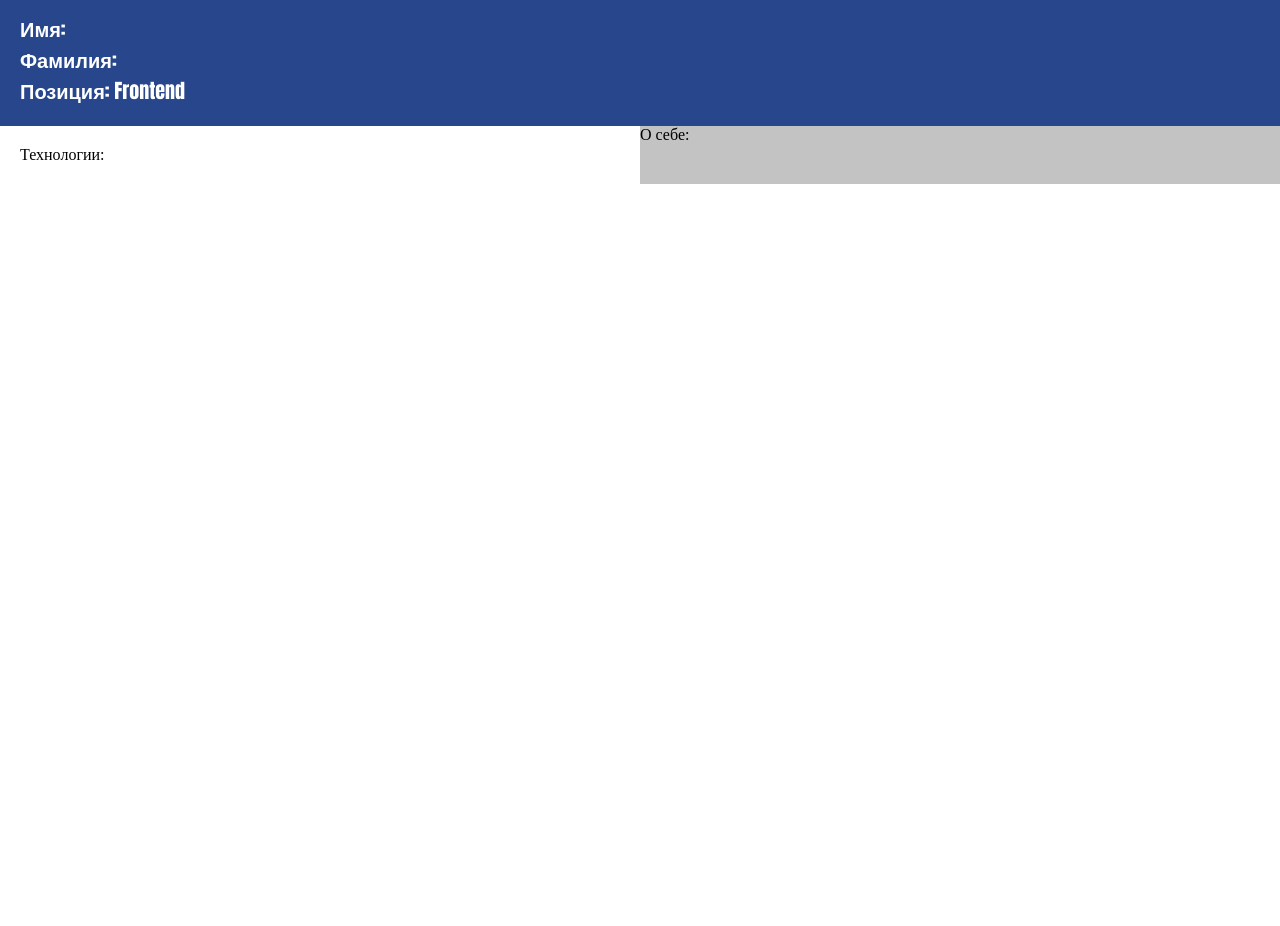
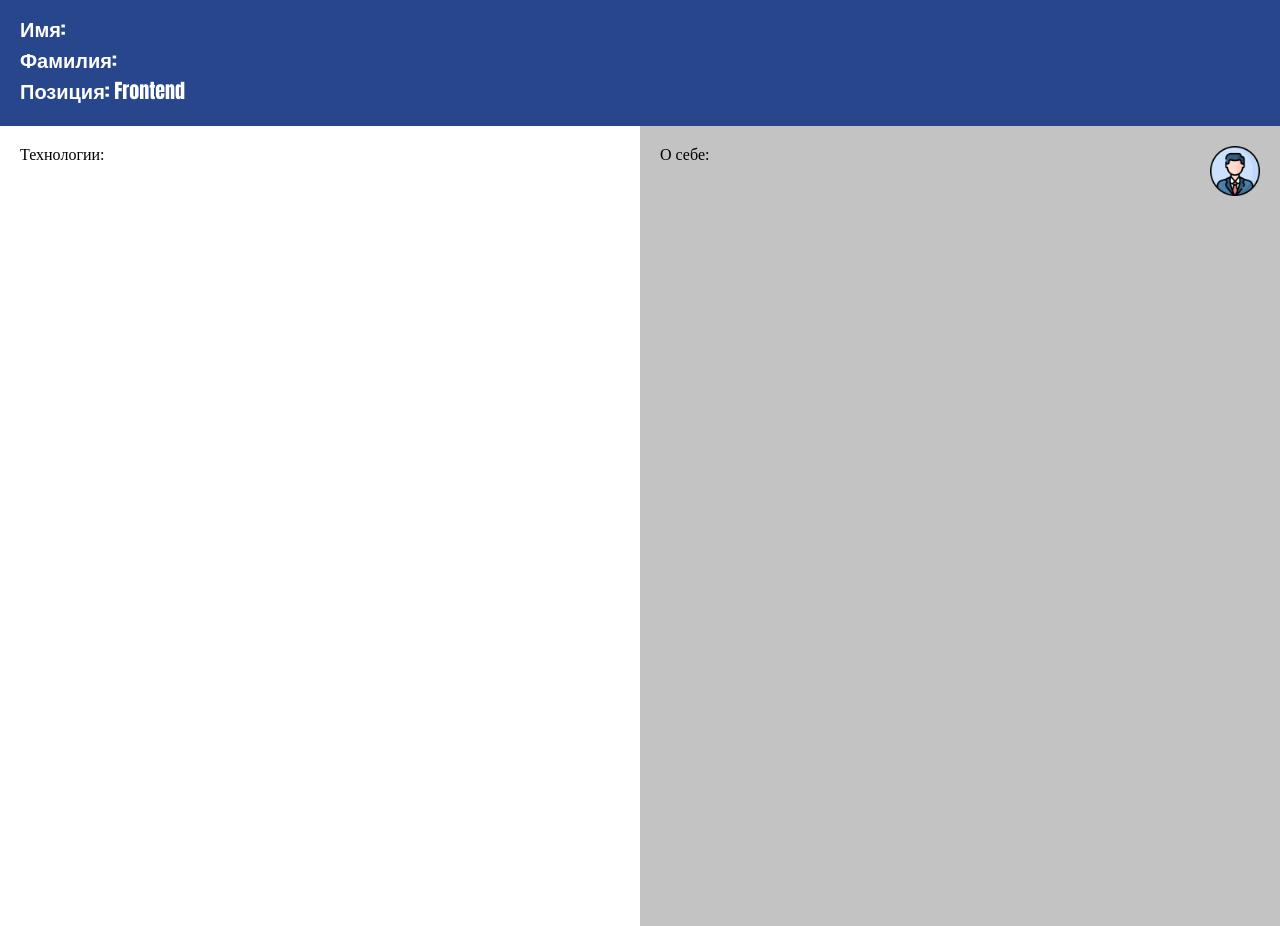
Before and after one commit to Protonm0KEN/CV-APP, a React (Vite) app: page / in a window 1280 px wide. Shown: the part 1780-2706 px from the top of the page. Before the commit the page ends 1964 px from the top, so only its background shows below. Built offline with nearby package versions, Linux system fonts and the light colour scheme.

Commit message:
fixed types

```diff
--- a/src/App.tsx
+++ b/src/App.tsx
@@ -6,8 +6,10 @@ import { StackChoiceType } from "./types/StackStype";
 import { UserData } from "./types/userDataType";
 import GeneratePDF from "./components/GeneratePDF";
 import PDFForm from "./components/PDFForm";
+import { languageStateType } from "./types/LanguageType";
 const App = () => {
-    const [selectedLanguagesFromList, setSelectedLanguagesFromList] = useState({
+    const [selectedLanguagesFromList, setSelectedLanguagesFromList] =
+        useState<languageStateType>({
             javaScript: false,
             typeScript: false,
             react: false,
@@ -34,7 +36,7 @@ const App = () => {
     const [userData, setUserData] = useState<UserData>({
         firstName: "",
         lastName: "",
-        autoBiography: "",
+        description: "",
         date: "",
         discordLink: "",
         email: "",
@@ -45,9 +47,8 @@ const App = () => {
         image: "",
         dateOfBirth: "",
     });
-    const [technologies, setTechnologies] = useState([]);
+    const [technologies, setTechnologies] = useState<string[]>([]);
     const [isPdf, setIsPdf] = useState(false);
-    console.log(`Ap ${technologies}`);
     return (
         <div className="layout">
             <FieldsFrame
@@ -70,7 +71,7 @@ const App = () => {
                 userFirstName={userData.firstName}
                 userLastName={userData.lastName}
                 position={selectStack}
-                autoBiography={userData.autoBiography}
+                autoBiography={userData.description}
                 image={userData.image}
             />
         </div>
--- a/src/components/FieldsFrame/index.tsx
+++ b/src/components/FieldsFrame/index.tsx
@@ -8,23 +8,23 @@ import { useEffect, useState } from "react";
 const FieldsFrame = ({
     state,
     func,
-    isPdfState
+    isPdfState,
 }: {
-    state: any,
-    func : any,
-    isPdfState: any
+    state: any;
+    func: any;
+    isPdfState: any;
 }) => {
-    const [firstName, setFirstName] = useState("");
-    const [lastName, setLastName] = useState("");
-    const [image, setImage] = useState("");
-    const [dateOfBirth, setDateOfBirth] = useState("");
-    const [phoneNumber, setPhoneNumber] = useState(0);
-    const [email, setEmail] = useState("");
-    const [githubLink, setGithubLink] = useState("");
-    const [youtubeLink, setYoutubeLink] = useState("");
-    const [telegramLink, setTelegramLink] = useState("");
-    const [discordLink, setDiscordLink] = useState("");
-    const [description, setDescription] = useState("");
+    const [firstName, setFirstName] = useState<string>("");
+    const [lastName, setLastName] = useState<string>("");
+    const [image, setImage] = useState<string>("");
+    const [dateOfBirth, setDateOfBirth] = useState<string>("");
+    const [phoneNumber, setPhoneNumber] = useState<number>(0);
+    const [email, setEmail] = useState<string>("");
+    const [githubLink, setGithubLink] = useState<string>("");
+    const [youtubeLink, setYoutubeLink] = useState<string>("");
+    const [telegramLink, setTelegramLink] = useState<string>("");
+    const [discordLink, setDiscordLink] = useState<string>("");
+    const [description, setDescription] = useState<string>("");
     useEffect(() => {
         func({
             ...state,
@@ -38,7 +38,7 @@ const FieldsFrame = ({
             youtubeLink,
             telegramLink,
             discordLink,
-            autoBiography: description,
+            description,
         });
     }, [
         firstName,
@@ -87,10 +87,11 @@ const FieldsFrame = ({
                     />
                 </div>
                 <input
-                    onChange={(e) => {
-                        const value: number = Number(e.target.value)
-                        setPhoneNumber(value)}}
-                    value = {phoneNumber}
+                    onChange={e => {
+                        const value: number = Number(e.target.value);
+                        setPhoneNumber(value);
+                    }}
+                    value={phoneNumber}
                     required
                     type="tel"
                     name=""
@@ -98,7 +99,7 @@ const FieldsFrame = ({
                     placeholder="Номер для связи"
                 />
                 <input
-                    onChange={(e) => setEmail(e.target.value)}
+                    onChange={e => setEmail(e.target.value)}
                     required
                     type="email"
                     name="userEmail"
--- a/src/components/PDFForm/PDFForm.scss
+++ b/src/components/PDFForm/PDFForm.scss
@@ -28,11 +28,19 @@
             background: white;
             padding: 20px;
             width: 50%;
+            height: 100vh;
         }
         & .bottom__right {
             display: flex;
+            justify-content: space-between;
+            align-items: start;
+            padding: 20px;
             width: 50%;
-            height: 100%;
+            height: 100vh;
+            & img{
+                max-width: 50px;
+                height: 50px;
+            }
         }
     }
 }
--- a/src/components/PDFForm/index.tsx
+++ b/src/components/PDFForm/index.tsx
@@ -1,16 +1,21 @@
 import { StackChoiceType } from "../../types/StackStype";
 import "./PDFForm.scss";
+import profileIcon from "../../assets/icons/profile.png"
 const PDFForm = ({
     userFirstName,
     userLastName,
     position,
     technologies,
-    autoBiography,
+    description,
     image,
-} : {userFirstName: string, userLastName: string, position: StackChoiceType, technologies: any, autoBiography: string, image: string,}) => {
-    console.log(`PDFForm ${technologies}`);
-    console.log(image);
-    console.log(typeof image);
+}: {
+    userFirstName: string;
+    userLastName: string;
+    position: StackChoiceType;
+    technologies: string[];
+    description: string;
+    image: string;
+}) => {
     return (
         <div className="PDFForm">
             <div className="PDFForm__top">
@@ -32,8 +37,8 @@ const PDFForm = ({
                     })}
                 </div>
                 <div className="bottom__right">
-                    <img src={image} alt="" />
-                    <p>О себе: {autoBiography}</p>
+                    <p>О себе: {description}</p>
+                    <img src={image ? image : profileIcon} alt="" />
                 </div>
             </div>
         </div>
--- a/src/components/ProgrammingLanguageChoice/LanguageListComponent/index.tsx
+++ b/src/components/ProgrammingLanguageChoice/LanguageListComponent/index.tsx
@@ -7,8 +7,14 @@ const LanguagesListComponent = ({
     func,
     technologies,
     setTechnologies,
-} : {arr?: any, twoArrays?: any, state?: any, func: Function, technologies?: any, setTechnologies: Function}) => {
-    console.log(`LanguageListComponent ${typeof technologies}`);
+}: {
+    arr?: languageType[];
+    twoArrays?:  Object[] | any ;
+    state?: {};
+    func: Function;
+    technologies?: any;
+    setTechnologies: Function;
+}) => {
     const setChosenLanguage = (language: languageType) => {
         if (language.languageName == "JavaScript") {
             func({
--- a/src/components/ProgrammingLanguageChoice/index.tsx
+++ b/src/components/ProgrammingLanguageChoice/index.tsx
@@ -26,7 +26,6 @@ const ProgrammingLanguageChoice = ({
     technologies,
     setTechnologies,
 }: {dataState: StackChoiceType, func: Function, state: any, technologies: any, setTechnologies: Function}) => {
-    console.log(`ProgramminLanguageChoice ${technologies}`);
     const languageIcons = {
         //Frontend
         javaScript,
--- a/src/components/StackChoice/index.tsx
+++ b/src/components/StackChoice/index.tsx
@@ -21,7 +21,6 @@ const StackChoice = ({
     technologies: any;
     setTechnologies: any;
 }) => {
-    console.log(`Stack Choice ${technologies}`);
     return (
         <div className={isPdfState ? "display_none" : StackChoice}>
             <h1 className="StackChoice__title">ВЫБЕРИТЕ СТЭК</h1>
--- a/src/types/userDataType.ts
+++ b/src/types/userDataType.ts
@@ -1,7 +1,7 @@
 export type UserData = {
     firstName: string;
     lastName: string;
-    autoBiography: string;
+    description: string;
     date: string;
     email: string;
     phoneNumber: number;
```
Also changed, not shown: src/assets/icons/profile.png (added). Lines whose indentation alone changed are shown as unchanged.
